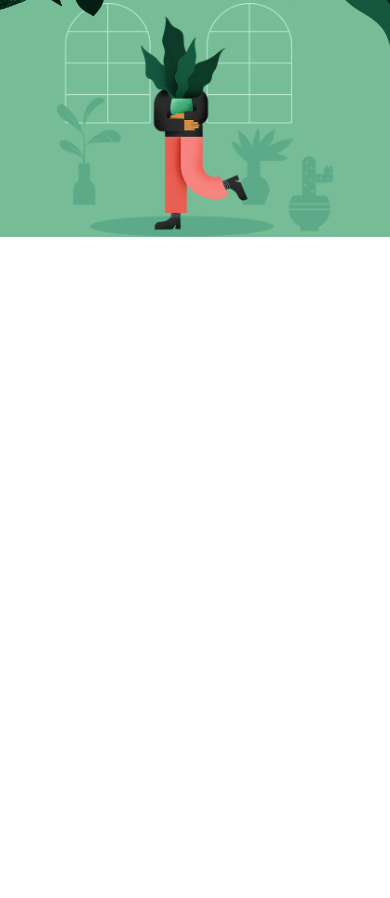
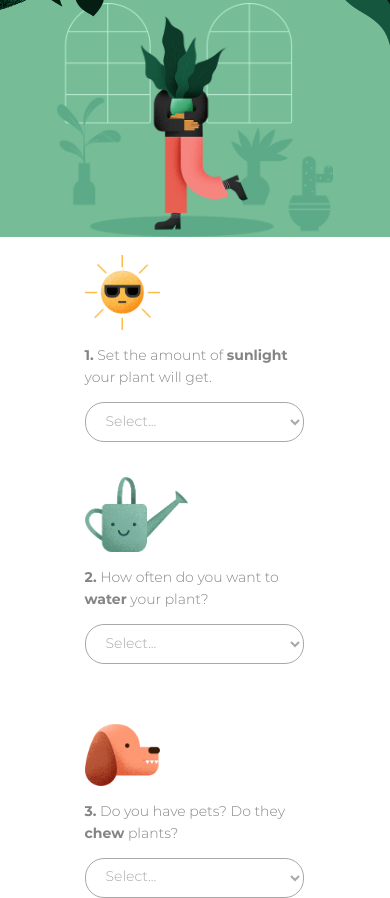
Before and after one commit to jpsant/single-page-layout, a website built with Parcel: page index.html in a window 390 px wide. Shown: the part 356-1254 px from the top of the page. Before the commit the page ends 844 px from the top, so only its background shows below. Built offline with nearby package versions, Linux system fonts and the light colour scheme; files whose address does not match are found by name.

Commit message:
FEAT: Responsividade mobile/tablet da section do form FINALIZADA!

```diff
--- a/styles.scss
+++ b/styles.scss
@@ -184,8 +184,7 @@ select option {
   justify-content: center;
   align-items: center;
   background-color: var(--white);
-  height: 299px;
-  display: none;
+  min-height: 299px;
 
   &__container {
     width: 900px;
@@ -194,6 +193,11 @@ select option {
     flex-wrap: wrap;
     align-items: center;
     justify-content: space-between;
+
+    @media screen and (max-width: 768px) {
+      flex-direction: column;
+      margin-top: 18px;
+    }
 
     &__sunContainer {
       display: flex;
@@ -227,6 +231,10 @@ select option {
       justify-content: center;
       color: var(--gray);
       width: 221px;
+
+      @media screen and (max-width: 768px) {
+        margin: 35px 0 60px 0;
+      }
 
       img {
         width: 103px;
```
